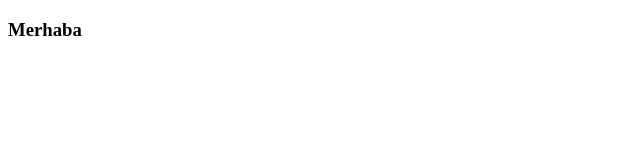
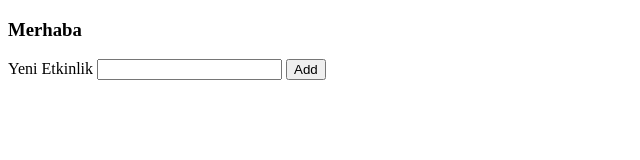
Before and after one commit to YusufArda27/ToDoVue, a plain HTML site: page index.html in a window 1280 px wide. Shown: the whole page, without its empty margins (0-640 px from the left). Drawn offline with nearby package versions, Linux system fonts and the light colour scheme.

Commit message:
Form eklendi

```diff
--- a/index.html
+++ b/index.html
@@ -8,7 +8,11 @@
 <body>
     <main id="app">
         <h3>{{title}}</h3>
-
+        <form>
+            <label for="NewToDo">Yeni Etkinlik</label>
+            <input type="text"name="NewToDo" id="NewToDo">
+            <button id='Add'type="submit">Add</button>
+        </form>
 
     </main>
 
```
